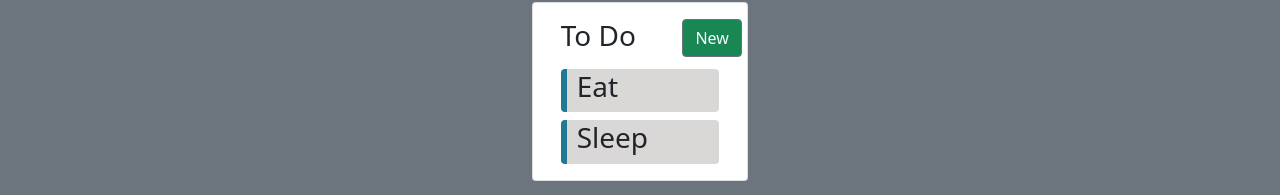
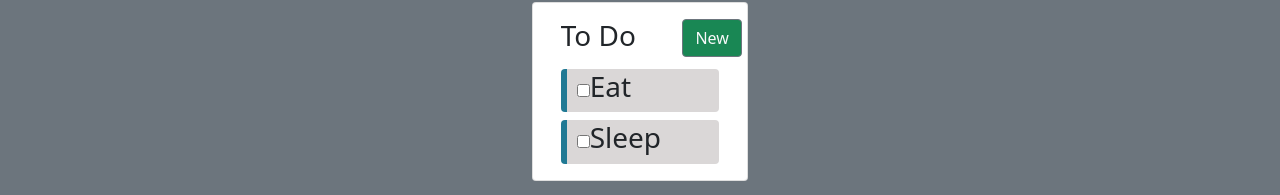
Before and after one commit to georgesilion/vue-website, a Vue app: page / in a window 1280 px wide. Shown: the part 142-337 px from the top of the page. Built offline with nearby package versions, Linux system fonts and the light colour scheme.

Commit message:
Added checkbox

```diff
--- a/src/components/todo/Todo.vue
+++ b/src/components/todo/Todo.vue
@@ -1,10 +1,12 @@
 <template>
     <b-container>
         <div class="task">
-            <h3>
-                {{todo.text}}
-                <br>
-            </h3>
+            <b-form-checkbox v-model="status" name="checkbox-1" value="accepted" unchecked-value="not_accepted">
+                <h3>
+                    {{todo.text}}
+                    <br>
+                </h3>
+            </b-form-checkbox>
         </div>
     </b-container>
 </template>
```
